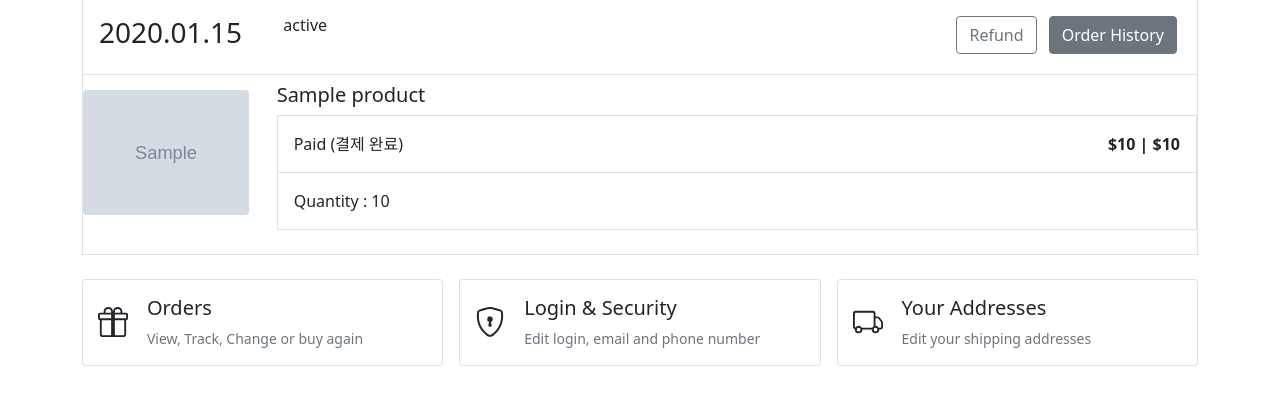
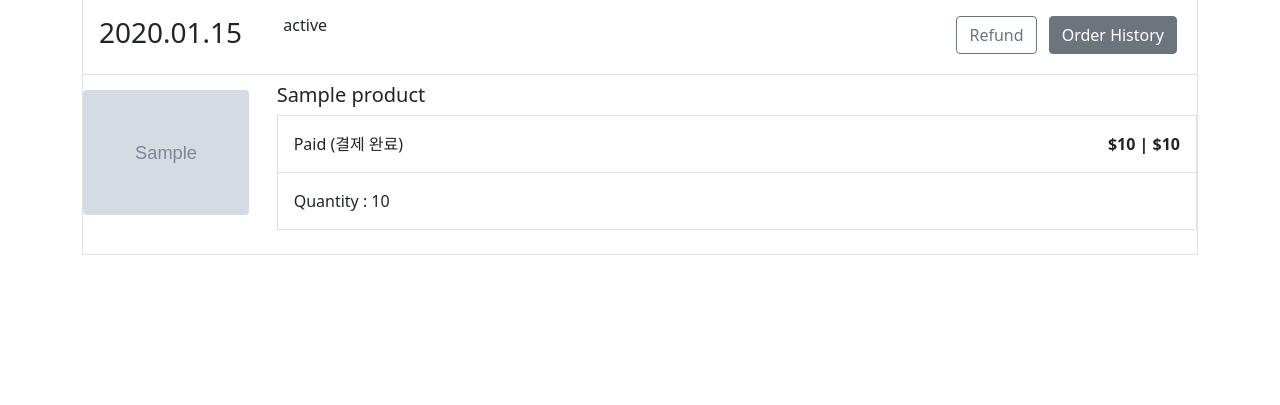
Before and after one commit to 6691a/Store, a Django app: template config/user/templates/dashboard/dashboard.html in a window 1280 px wide. Shown: the part 137-542 px from the top of the page. Run offline with Django 3.2, Linux system fonts and the light colour scheme; the template is opened without the code that fills it: most values are stand-ins (such as "Sample title", 1, 10 or a date in 2020); grey boxes marked "Sample" are stand-in pictures.

Commit message:
버그 수정

```diff
--- a/config/user/templates/dashboard/dashboard.html
+++ b/config/user/templates/dashboard/dashboard.html
@@ -98,70 +98,6 @@
   {% endfor %}
 
 
-
-
-  <div class="row row-cols-1 row-cols-sm-2 row-cols-md-3 g-3">
-    <div class="col">
-      <a href="#" class="text-reset text-decoration-none" role="button" style="max-width: 540px;">
-      <div class="card mb-3">
-        <div class="row g-0">
-          <div class="col-2 position-relative">
-            <svg class="position-absolute top-50 start-50 translate-middle" xmlns="http://www.w3.org/2000/svg" width="30" height="30" fill="currentColor" class="bi bi-gift"
-              viewBox="0 0 16 16">
-              <path
-                d="M3 2.5a2.5 2.5 0 0 1 5 0 2.5 2.5 0 0 1 5 0v.006c0 .07 0 .27-.038.494H15a1 1 0 0 1 1 1v2a1 1 0 0 1-1 1v7.5a1.5 1.5 0 0 1-1.5 1.5h-11A1.5 1.5 0 0 1 1 14.5V7a1 1 0 0 1-1-1V4a1 1 0 0 1 1-1h2.038A2.968 2.968 0 0 1 3 2.506V2.5zm1.068.5H7v-.5a1.5 1.5 0 1 0-3 0c0 .085.002.274.045.43a.522.522 0 0 0 .023.07zM9 3h2.932a.56.56 0 0 0 .023-.07c.043-.156.045-.345.045-.43a1.5 1.5 0 0 0-3 0V3zM1 4v2h6V4H1zm8 0v2h6V4H9zm5 3H9v8h4.5a.5.5 0 0 0 .5-.5V7zm-7 8V7H2v7.5a.5.5 0 0 0 .5.5H7z" />
-            </svg>
-          </div>
-          <div class="col-10">
-            <div class="card-body ps-0 ps-md-1">
-              <h1 class="h5">Orders</h1>
-              <p class="card-text small text-muted">View, Track, Change or buy again</p>
-            </div>
-          </div>
-        </div>
-      </div>
-      </a>
-    </div>
-    <div class="col">
-      <a href="{}" class="text-reset text-decoration-none" role="button" style="max-width: 540px;">
-      <div class="card mb-3">
-        <div class="row g-0">
-          <div class="col-2 position-relative">
-            <svg class="position-absolute top-50 start-50 translate-middle" xmlns="http://www.w3.org/2000/svg" width="30" height="30" fill="currentColor" class="bi bi-shield-lock" viewBox="0 0 16 16">
-              <path d="M5.338 1.59a61.44 61.44 0 0 0-2.837.856.481.481 0 0 0-.328.39c-.554 4.157.726 7.19 2.253 9.188a10.725 10.725 0 0 0 2.287 2.233c.346.244.652.42.893.533.12.057.218.095.293.118a.55.55 0 0 0 .101.025.615.615 0 0 0 .1-.025c.076-.023.174-.061.294-.118.24-.113.547-.29.893-.533a10.726 10.726 0 0 0 2.287-2.233c1.527-1.997 2.807-5.031 2.253-9.188a.48.48 0 0 0-.328-.39c-.651-.213-1.75-.56-2.837-.855C9.552 1.29 8.531 1.067 8 1.067c-.53 0-1.552.223-2.662.524zM5.072.56C6.157.265 7.31 0 8 0s1.843.265 2.928.56c1.11.3 2.229.655 2.887.87a1.54 1.54 0 0 1 1.044 1.262c.596 4.477-.787 7.795-2.465 9.99a11.775 11.775 0 0 1-2.517 2.453 7.159 7.159 0 0 1-1.048.625c-.28.132-.581.24-.829.24s-.548-.108-.829-.24a7.158 7.158 0 0 1-1.048-.625 11.777 11.777 0 0 1-2.517-2.453C1.928 10.487.545 7.169 1.141 2.692A1.54 1.54 0 0 1 2.185 1.43 62.456 62.456 0 0 1 5.072.56z"/>
-              <path d="M9.5 6.5a1.5 1.5 0 0 1-1 1.415l.385 1.99a.5.5 0 0 1-.491.595h-.788a.5.5 0 0 1-.49-.595l.384-1.99a1.5 1.5 0 1 1 2-1.415z"/>
-            </svg>
-          </div>
-          <div class="col-10">
-            <div class="card-body ps-0 ps-md-1">
-              <h1 class="h5">Login & Security</h1>
-              <p class="card-text small text-muted">Edit login, email and phone number</p>
-            </div>
-          </div>
-        </div>
-      </div>
-      </a>
-    </div>
-    <div class="col">
-      <a href="{}" class="text-reset text-decoration-none" role="button" style="max-width: 540px;">
-      <div class="card mb-3">
-        <div class="row g-0">
-          <div class="col-2 position-relative">
-            <svg class="position-absolute top-50 start-50 translate-middle" xmlns="http://www.w3.org/2000/svg" width="30" height="30" fill="currentColor" class="bi bi-truck" viewBox="0 0 16 16">
-              <path d="M0 3.5A1.5 1.5 0 0 1 1.5 2h9A1.5 1.5 0 0 1 12 3.5V5h1.02a1.5 1.5 0 0 1 1.17.563l1.481 1.85a1.5 1.5 0 0 1 .329.938V10.5a1.5 1.5 0 0 1-1.5 1.5H14a2 2 0 1 1-4 0H5a2 2 0 1 1-3.998-.085A1.5 1.5 0 0 1 0 10.5v-7zm1.294 7.456A1.999 1.999 0 0 1 4.732 11h5.536a2.01 2.01 0 0 1 .732-.732V3.5a.5.5 0 0 0-.5-.5h-9a.5.5 0 0 0-.5.5v7a.5.5 0 0 0 .294.456zM12 10a2 2 0 0 1 1.732 1h.768a.5.5 0 0 0 .5-.5V8.35a.5.5 0 0 0-.11-.312l-1.48-1.85A.5.5 0 0 0 13.02 6H12v4zm-9 1a1 1 0 1 0 0 2 1 1 0 0 0 0-2zm9 0a1 1 0 1 0 0 2 1 1 0 0 0 0-2z"/>
-            </svg>
-          </div>
-          <div class="col-10">
-            <div class="card-body ps-0 ps-md-1">
-              <h1 class="h5">Your Addresses</h1>
-              <p class="card-text small text-muted">Edit your shipping addresses</p>
-            </div>
-          </div>
-        </div>
-      </div>
-      </a>
-    </div>
-
   </div>
   <script src="{% static 'js/refund.js' %}" defer></script>
   <script>
--- a/config/user/templates/signup/signup.html
+++ b/config/user/templates/signup/signup.html
@@ -55,7 +55,7 @@
 
                                         {{ form.password2 }}
 
-                                        <button class="btn btn-secondary btn fw-bold btn-block py-2 mb-4 mt-5 fw500 w-100" type="submit">Register</button>
+                                        <button class="btn btn-secondary btn fw-bold btn-block py-2 mb-4 mt-5 fw500 w-100" type="submit" onclick="{alert('Please wait. \n Gmail을 통해 매일이 발송됩니다. 잠시만 기다려주세요.')}">Register</button>
                                         <p class="text-center">
                                             <a href="{% url "user:login" %}">Already have an account?</a>
                                         </p>
```
Also changed, not shown: uwsgi.ini (added, +18 -0 lines), 2 other files.
